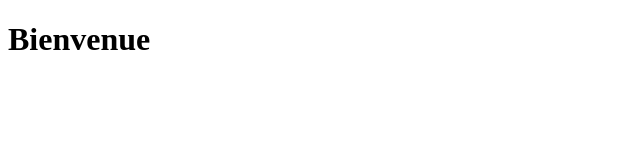
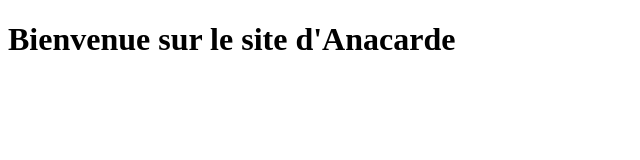
Before and after one commit to anacarde/anacarde.github.io, a plain HTML site: page index.html in a window 1280 px wide. Shown: the whole page, without its empty margins (0-640 px from the left). Drawn offline with Linux system fonts and the light colour scheme.

Commit message:
Update index.html

```diff
--- a/index.html
+++ b/index.html
@@ -7,7 +7,7 @@
 </head>
 <body>
 
-  <h1>Bienvenue</h1>
+  <h1>Bienvenue sur le site d'Anacarde </h1>
 
 </body>
 </html>
```
